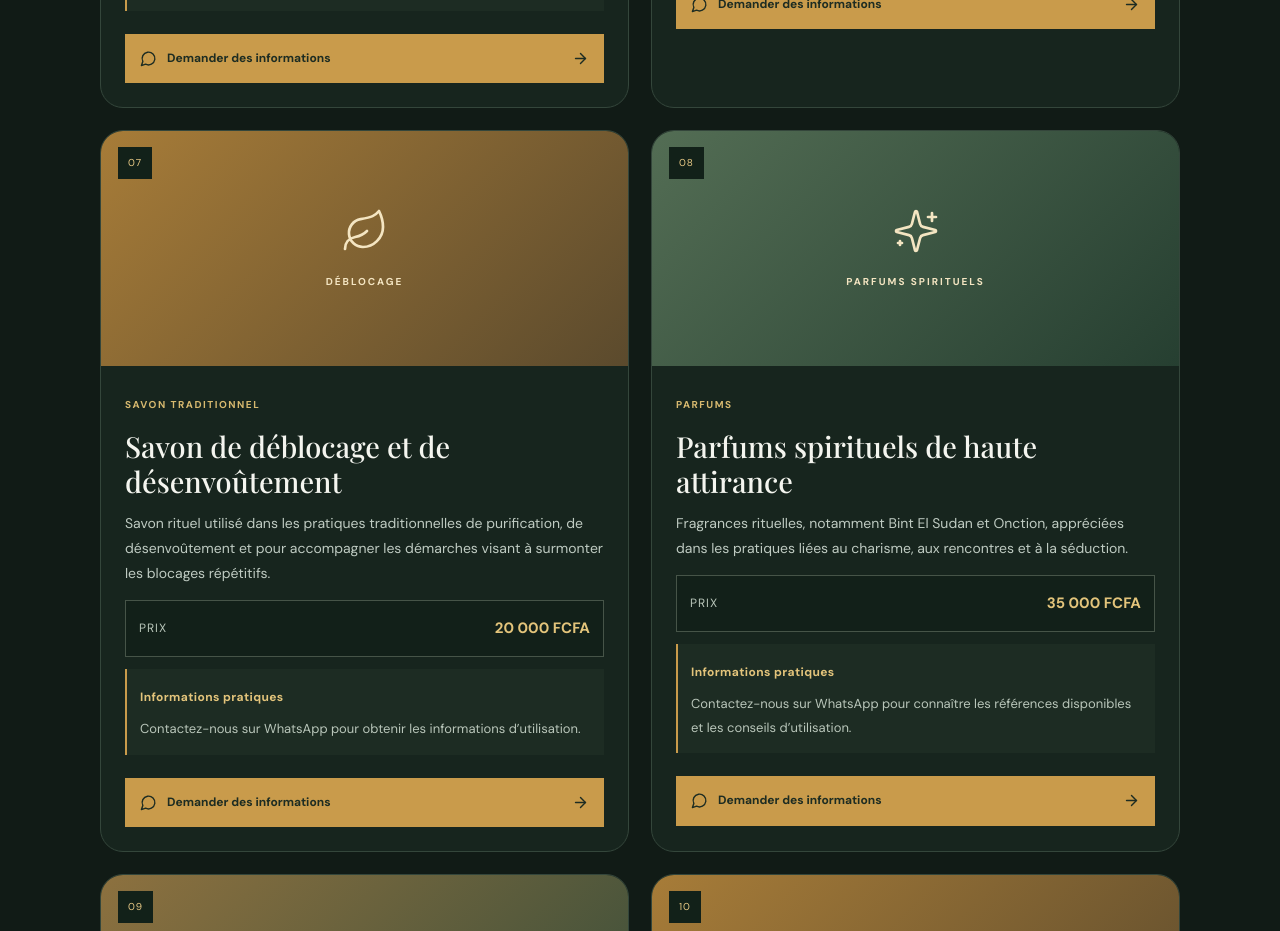
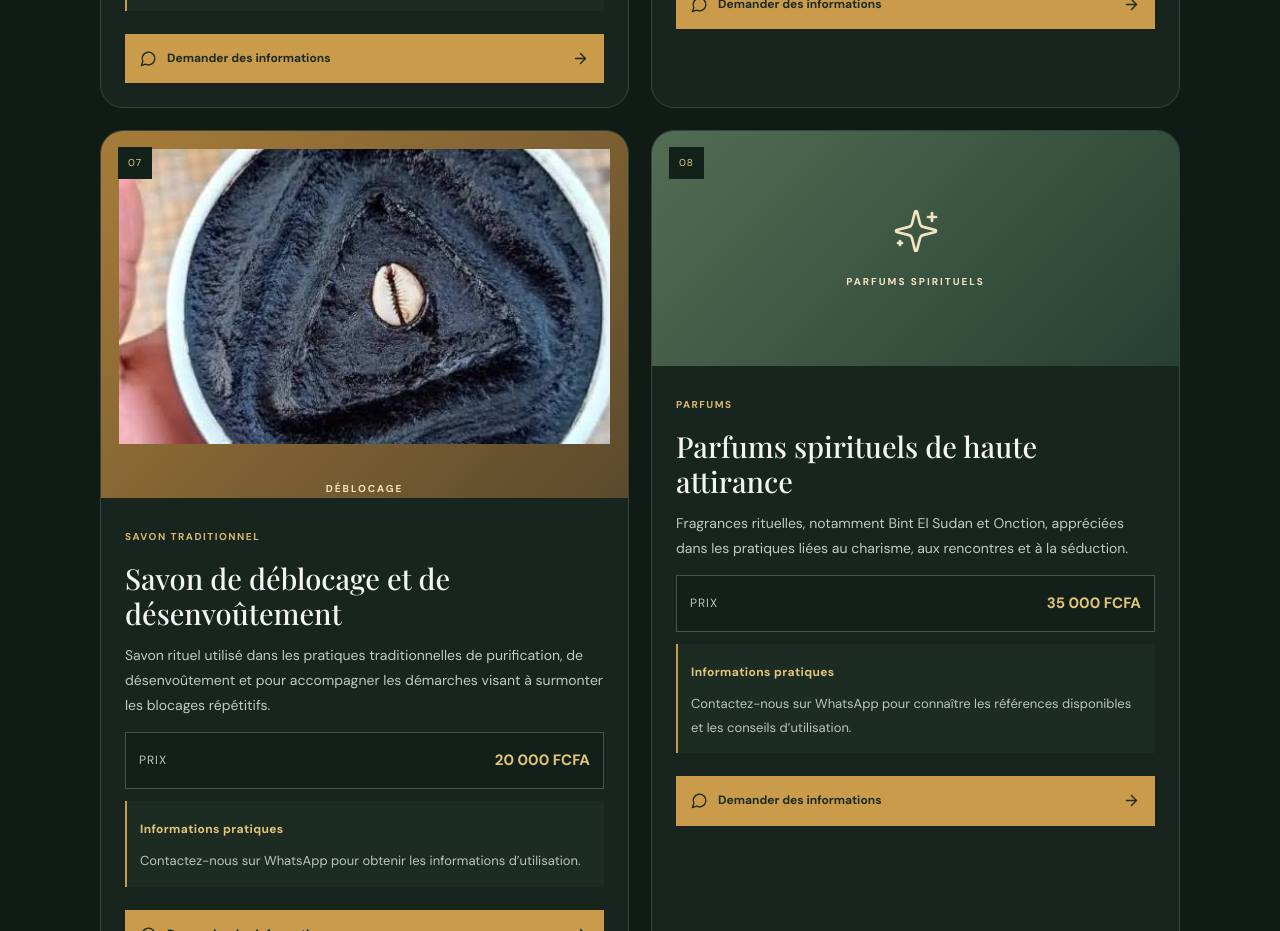
Before and after one commit to fofo-vianney/Dah-Yamonhoun-COVE, a Next.js app: page /prestations in a window 1280 px wide. Shown: the part 4180-5111 px from the top of the page. Built offline with nearby package versions, Linux system fonts and the light colour scheme; a web font is replaced by a local one.

Commit message:
Afficher l’illustration du savon de déblocage et désenvoûtement

```diff
--- a/app/prestations/page.tsx
+++ b/app/prestations/page.tsx
@@ -67,7 +67,7 @@ export default function PrestationsPage() {
                 <article className="services-catalog-card" key={item.id}>
                   <div className={`services-catalog-art services-catalog-art-${(index % 3) + 1}`}>
                     <span className="services-catalog-number">{String(index + 1).padStart(2, "0")}</span>
-                    {item.id === "consultation" ? <img src="/consultation-spirituelle.jpeg" alt={item.title} style={{ width: "100%", height: "100%", objectFit: "contain", padding: "18px" }} /> : item.id === "savon-djogbe" ? <img src="/savon-de-chances.jpg" alt={item.title} style={{ width: "100%", height: "100%", objectFit: "contain", padding: "18px" }} /> : item.id === "kit-djogbe-parfum-bague" ? <img src="/savon-djogbé.jpg" alt={item.title} style={{ width: "100%", height: "100%", objectFit: "contain", padding: "18px" }} /> : item.id === "savon-commerce" ? <img src="/savon-de-commerce.jpg" alt={item.title} style={{ width: "100%", height: "100%", objectFit: "contain", padding: "18px" }} /> : item.id === "bague-protection" ? <img src="/bague-de-protection.jpg" alt={item.title} style={{ width: "100%", height: "100%", objectFit: "contain", padding: "18px" }} /> : item.id === "savon-assiyo-ylo" ? <img src="/savon-d%27attirance-chance.jpg" alt={item.title} style={{ width: "100%", height: "100%", objectFit: "contain", padding: "18px" }} /> : <Icon size={43} strokeWidth={1.35} />}
+                    {item.id === "consultation" ? <img src="/consultation-spirituelle.jpeg" alt={item.title} style={{ width: "100%", height: "100%", objectFit: "contain", padding: "18px" }} /> : item.id === "savon-djogbe" ? <img src="/savon-de-chances.jpg" alt={item.title} style={{ width: "100%", height: "100%", objectFit: "contain", padding: "18px" }} /> : item.id === "kit-djogbe-parfum-bague" ? <img src="/savon-djogbé.jpg" alt={item.title} style={{ width: "100%", height: "100%", objectFit: "contain", padding: "18px" }} /> : item.id === "savon-commerce" ? <img src="/savon-de-commerce.jpg" alt={item.title} style={{ width: "100%", height: "100%", objectFit: "contain", padding: "18px" }} /> : item.id === "bague-protection" ? <img src="/bague-de-protection.jpg" alt={item.title} style={{ width: "100%", height: "100%", objectFit: "contain", padding: "18px" }} /> : item.id === "savon-assiyo-ylo" ? <img src="/savon-d%27attirance-chance.jpg" alt={item.title} style={{ width: "100%", height: "100%", objectFit: "contain", padding: "18px" }} /> : item.id === "savon-deblocage" ? <img src="/savon-deblocage-desenvoutement.jpeg" alt={item.title} style={{ width: "100%", height: "100%", objectFit: "contain", padding: "18px" }} /> : <Icon size={43} strokeWidth={1.35} />}
                     <span className="services-catalog-art-label">{item.label}</span>
                   </div>
                   <div className="services-catalog-card-body">
```
